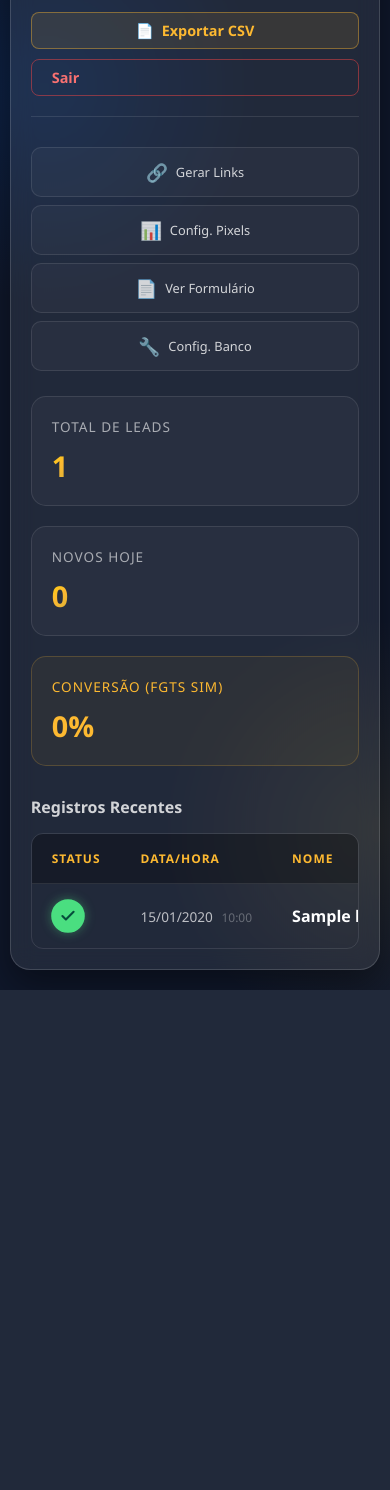
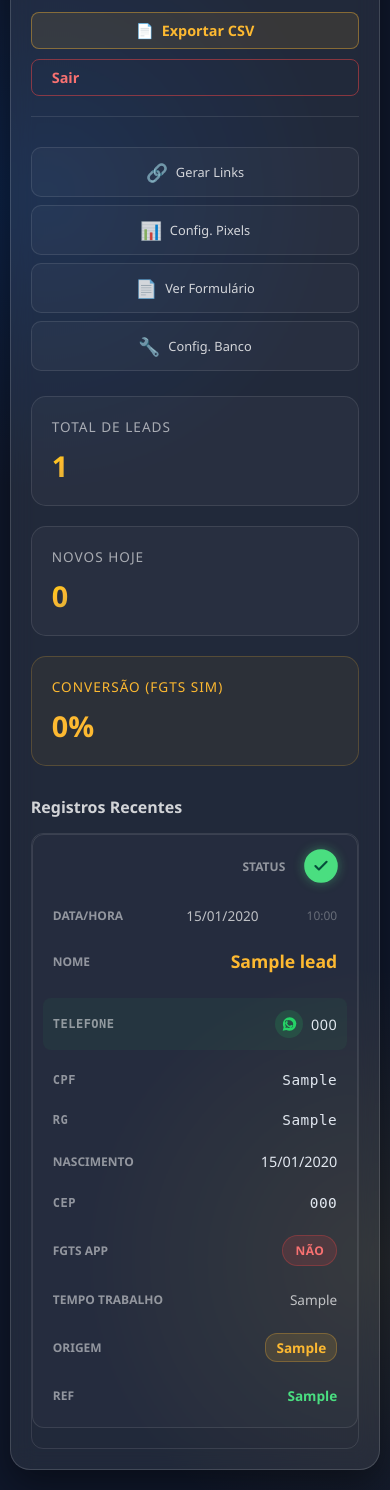
Before and after one commit to JdaNuuvem/bmp, a PHP site: page /TRAMPOS/admin_dashboard.php in a window 390 px wide. Shown: the part 159-1649 px from the top of the page. Before the commit the page ends 1149 px from the top, so only its background shows below. Run offline with PHP 8.4, Linux system fonts and the light colour scheme; a user stored in the database is signed in; tables that the repository leaves empty hold one stand-in row (values such as "Sample post"); some libraries are stand-ins or nearby versions.

Commit message:
feat(admin): add csv export and mobile responsive table

```diff
--- a/style.css
+++ b/style.css
@@ -1,12 +1,15 @@
 :root {
     --primary-color: #004aad;
-    --dark-bg: #0f172a; /* Azul marinho muito escuro (Premium) */
-    --gold-gradient: linear-gradient(135deg, #FFD700 0%, #FDB931 50%, #d4af37 100%); /* Gradiente Ouro */
+    --dark-bg: #0f172a;
+    /* Azul marinho muito escuro (Premium) */
+    --gold-gradient: linear-gradient(135deg, #FFD700 0%, #FDB931 50%, #d4af37 100%);
+    /* Gradiente Ouro */
     --gold-hover: linear-gradient(135deg, #FFE55C 0%, #FFC947 100%);
     --text-color: #f1f5f9;
     --glass-bg: rgba(255, 255, 255, 0.08);
     --glass-border: rgba(255, 255, 255, 0.15);
-    --input-focus-border: #FDB931; /* Ouro */
+    --input-focus-border: #FDB931;
+    /* Ouro */
 }
 
 * {
@@ -29,13 +32,18 @@ body {
 
     /* Fundo dinâmico sutil */
     background-image: radial-gradient(circle at 10% 20%, rgba(0, 74, 173, 0.2) 0%, transparent 20%),
-                      radial-gradient(circle at 90% 80%, rgba(212, 175, 55, 0.1) 0%, transparent 20%);
+        radial-gradient(circle at 90% 80%, rgba(212, 175, 55, 0.1) 0%, transparent 20%);
     animation: bgPulse 10s ease-in-out infinite alternate;
 }
 
 @keyframes bgPulse {
-    0% { background-size: 100% 100%; }
-    100% { background-size: 110% 110%; }
+    0% {
+        background-size: 100% 100%;
+    }
+
+    100% {
+        background-size: 110% 110%;
+    }
 }
 
 /* Container principal da Logo (Index) */
@@ -66,7 +74,8 @@ body {
 
 /* Container das Telas (Formulário) */
 #main-content {
-    margin: 110px auto 40px auto; /* Added bottom margin */
+    margin: 110px auto 40px auto;
+    /* Added bottom margin */
     width: 90%;
     max-width: 420px;
     padding: 25px;
@@ -81,14 +90,20 @@ body {
     border: 1px solid var(--glass-border);
     border-radius: 20px;
     box-shadow: 0 15px 35px rgba(0, 0, 0, 0.4),
-                inset 0 0 0 1px rgba(255, 255, 255, 0.05);
+        inset 0 0 0 1px rgba(255, 255, 255, 0.05);
 
     /* Removed max-height/overflow to allow body scroll */
     position: relative;
 }
 
-#main-content::-webkit-scrollbar { display: none; }
-#main-content.visible { opacity: 1; pointer-events: all; }
+#main-content::-webkit-scrollbar {
+    display: none;
+}
+
+#main-content.visible {
+    opacity: 1;
+    pointer-events: all;
+}
 
 /* Steps */
 .step {
@@ -121,7 +136,7 @@ h2 {
     font-size: 1.5rem;
     font-weight: 700;
     letter-spacing: 0.5px;
-    text-shadow: 0 2px 4px rgba(0,0,0,0.3);
+    text-shadow: 0 2px 4px rgba(0, 0, 0, 0.3);
 }
 
 p.description {
@@ -147,7 +162,8 @@ label {
     letter-spacing: 0.5px;
 }
 
-input, select {
+input,
+select {
     padding: 12px 15px;
     border: 1px solid rgba(255, 255, 255, 0.2);
     background: rgba(0, 0, 0, 0.2);
@@ -158,14 +174,18 @@ input, select {
     transition: all 0.3s ease;
 }
 
-input:focus, select:focus {
+input:focus,
+select:focus {
     border-color: var(--input-focus-border);
     background: rgba(0, 0, 0, 0.4);
     outline: none;
-    box-shadow: 0 0 0 3px rgba(253, 185, 49, 0.2); /* Glow dourado */
+    box-shadow: 0 0 0 3px rgba(253, 185, 49, 0.2);
+    /* Glow dourado */
 }
 
-input::placeholder { color: rgba(255, 255, 255, 0.4); }
+input::placeholder {
+    color: rgba(255, 255, 255, 0.4);
+}
 
 /* Option Styling (Best Effort) */
 select option {
@@ -176,7 +196,8 @@ select option {
 /* Botões Estilosos (Rentabilidade) */
 .btn {
     background: var(--gold-gradient);
-    color: #1a1a1a; /* Texto escuro no ouro para contraste */
+    color: #1a1a1a;
+    /* Texto escuro no ouro para contraste */
     border: none;
     padding: 14px;
     border-radius: 12px;
@@ -186,7 +207,8 @@ select option {
     letter-spacing: 1px;
     cursor: pointer;
     margin-top: 20px;
-    box-shadow: 0 4px 15px rgba(253, 185, 49, 0.3); /* Sombra dourada */
+    box-shadow: 0 4px 15px rgba(253, 185, 49, 0.3);
+    /* Sombra dourada */
     transition: all 0.3s cubic-bezier(0.25, 1, 0.5, 1);
     position: relative;
     overflow: hidden;
@@ -221,7 +243,10 @@ select option {
     cursor: pointer;
 }
 
-.radio-box input[type="radio"] { opacity: 0; position: absolute; }
+.radio-box input[type="radio"] {
+    opacity: 0;
+    position: absolute;
+}
 
 .radio-box span {
     display: flex;
@@ -236,8 +261,9 @@ select option {
     transition: all 0.3s ease;
 }
 
-.radio-box input:checked + span {
-    background: rgba(253, 185, 49, 0.2); /* Fundo dourado translúcido */
+.radio-box input:checked+span {
+    background: rgba(253, 185, 49, 0.2);
+    /* Fundo dourado translúcido */
     border-color: #FDB931;
     color: #FDB931;
     box-shadow: 0 0 15px rgba(253, 185, 49, 0.2);
@@ -250,8 +276,8 @@ select option {
 /* Toggle Atendido Flag */
 .btn-check {
     background: transparent;
-    border: 2px solid rgba(255,255,255,0.2);
-    color: rgba(255,255,255,0.2);
+    border: 2px solid rgba(255, 255, 255, 0.2);
+    color: rgba(255, 255, 255, 0.2);
     width: 32px;
     height: 32px;
     border-radius: 50%;
@@ -263,14 +289,15 @@ select option {
 }
 
 .btn-check:hover {
-    border-color: rgba(255,255,255,0.4);
-    color: rgba(255,255,255,0.6);
+    border-color: rgba(255, 255, 255, 0.4);
+    color: rgba(255, 255, 255, 0.6);
 }
 
 .btn-check.active {
     background: #4ade80;
     border-color: #4ade80;
-    color: #064e3b; /* Texto escuro para contraste */
+    color: #064e3b;
+    /* Texto escuro para contraste */
     box-shadow: 0 0 10px rgba(74, 222, 128, 0.4);
     transform: scale(1.05);
 }
@@ -325,7 +352,7 @@ select option {
 
 .header-brand span {
     font-size: 0.8rem;
-    color: rgba(255,255,255,0.5);
+    color: rgba(255, 255, 255, 0.5);
     display: block;
 }
 
@@ -377,6 +404,7 @@ select option {
     font-size: 2.2rem;
     font-weight: 800;
     background: var(--gold-gradient);
+    background-clip: text;
     -webkit-background-clip: text;
     -webkit-text-fill-color: transparent;
 }
@@ -406,7 +434,7 @@ select option {
 }
 
 .section-title {
-    color: rgba(255,255,255,0.8);
+    color: rgba(255, 255, 255, 0.8);
     font-size: 1rem;
     margin-bottom: 15px;
     font-weight: 600;
@@ -419,7 +447,8 @@ table {
     white-space: nowrap;
 }
 
-th, td {
+th,
+td {
     padding: 16px 20px;
     text-align: left;
     border-bottom: 1px solid rgba(255, 255, 255, 0.05);
@@ -427,14 +456,17 @@ th, td {
 
 th {
     background: rgba(0, 0, 0, 0.3);
-    color: #FDB931; /* Ouro */
+    color: #FDB931;
+    /* Ouro */
     text-transform: uppercase;
     font-size: 0.75rem;
     font-weight: 700;
     letter-spacing: 1px;
 }
 
-tr:last-child td { border-bottom: none; }
+tr:last-child td {
+    border-bottom: none;
+}
 
 tr:hover {
     background-color: rgba(255, 255, 255, 0.03);
@@ -508,8 +540,8 @@ tr:hover {
     align-items: center;
     margin-top: 20px;
     padding-top: 20px;
-    border-top: 1px solid rgba(255,255,255,0.1);
-    color: rgba(255,255,255,0.7);
+    border-top: 1px solid rgba(255, 255, 255, 0.1);
+    color: rgba(255, 255, 255, 0.7);
     font-size: 0.9rem;
 }
 
@@ -536,8 +568,8 @@ tr:hover {
 }
 
 .btn-page.prev {
-    background: rgba(255,255,255,0.05);
-    border: 1px solid rgba(255,255,255,0.2);
+    background: rgba(255, 255, 255, 0.05);
+    border: 1px solid rgba(255, 255, 255, 0.2);
     color: #fff;
 }
 
@@ -563,7 +595,7 @@ tr:hover {
     width: 140px !important;
     height: auto !important;
     max-width: 100% !important;
-    filter: drop-shadow(0 0 10px rgba(255,255,255,0.1));
+    filter: drop-shadow(0 0 10px rgba(255, 255, 255, 0.1));
 }
 
 .login-title {
@@ -591,20 +623,98 @@ tr:hover {
         justify-content: space-between;
     }
 
-    .btn-export, .btn-logout {
+    .btn-export,
+    .btn-logout {
         flex: 1;
         justify-content: center;
+    }
+
+    /* --- Responsive Table (Card View) --- */
+    table,
+    thead,
+    tbody,
+    th,
+    td,
+    tr {
+        display: block;
+    }
+
+    thead tr {
+        position: absolute;
+        top: -9999px;
+        left: -9999px;
+    }
+
+    tr {
+        border: 1px solid rgba(255, 255, 255, 0.1);
+        margin-bottom: 20px;
+        border-radius: 12px;
+        background: rgba(255, 255, 255, 0.02);
+        padding: 10px;
+    }
+
+    td {
+        border: none;
+        border-bottom: 1px solid rgba(255, 255, 255, 0.05);
+        position: relative;
+        padding-left: 50%;
+        text-align: right;
+        display: flex;
+        justify-content: space-between;
+        align-items: center;
+        padding: 12px 10px;
+        font-size: 0.9rem;
+    }
+
+    td:last-child {
+        border-bottom: none;
+    }
+
+    td::before {
+        content: attr(data-label);
+        font-weight: 700;
+        text-transform: uppercase;
+        font-size: 0.75rem;
+        color: rgba(255, 255, 255, 0.5);
+        text-align: left;
+        margin-right: 20px;
+    }
+
+    /* Highlight Key Info on Mobile */
+    td[data-label="Nome"] {
+        font-size: 1.1rem;
+        color: #FDB931 !important;
+        order: -1;
+        /* Move name to top */
+        border-bottom: 1px solid rgba(253, 185, 49, 0.2);
+        padding-bottom: 15px;
+        margin-bottom: 10px;
+    }
+
+    td[data-label="Telefone"] {
+        order: -1;
+        background: rgba(37, 211, 102, 0.05);
+        border-radius: 8px;
+        margin-bottom: 10px;
+    }
+
+    /* Adjust Action Button in Card */
+    td[data-label="Status"] {
+        justify-content: flex-end;
+        padding-top: 5px;
     }
 
     .pagination-container {
         flex-direction: column;
         gap: 15px;
-        align-items: flex-start;
+        align-items: center;
+        text-align: center;
     }
 
     .pagination-controls {
         width: 100%;
-        justify-content: space-between;
+        justify-content: center;
+        gap: 20px;
     }
 }
 
@@ -634,8 +744,15 @@ tr:hover {
 }
 
 @keyframes fadeIn {
-    from { opacity: 0; transform: translateY(20px); }
-    to { opacity: 1; transform: translateY(0); }
+    from {
+        opacity: 0;
+        transform: translateY(20px);
+    }
+
+    to {
+        opacity: 1;
+        transform: translateY(0);
+    }
 }
 
 /* Menu de Acesso Rápido */
```
Also changed, not shown: admin_dashboard.php (+13 -13 lines), export_csv.php (added, +88 -0 lines), 1 other file.
